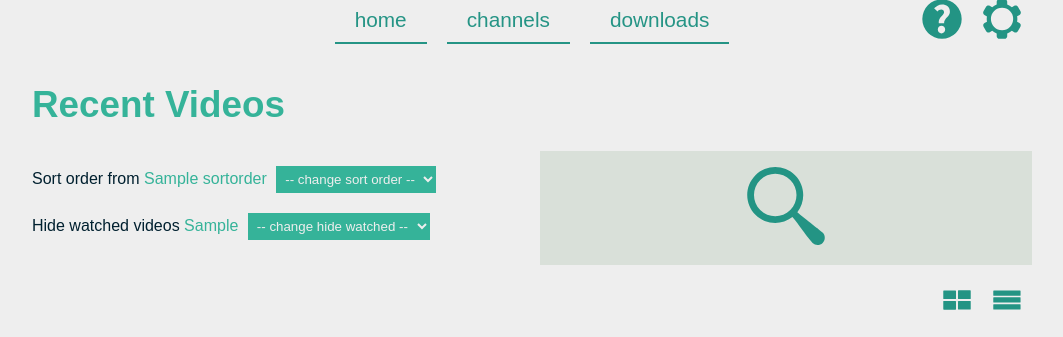
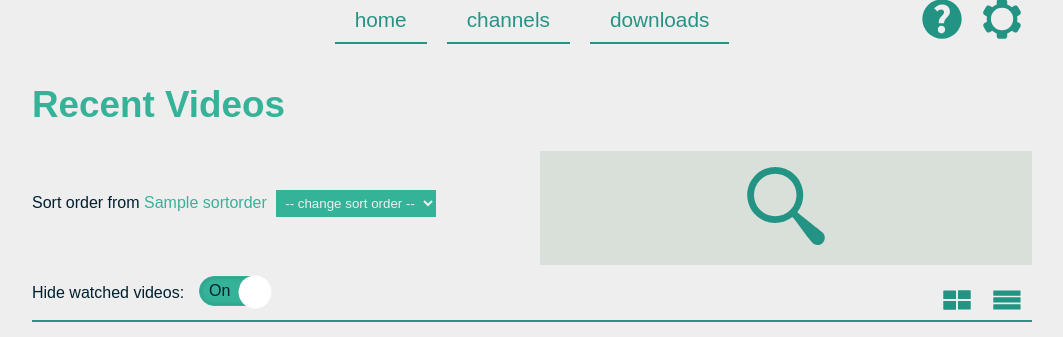
Before and after one commit to tubearchivist/tubearchivist, a Django app: template tubearchivist/home/templates/home/home.html in a window 1280 px wide. Shown: the part 27-364 px from the top of the page, without its empty margins (108-1171 px from the left). Run offline with Django 3.2, Linux system fonts and the light colour scheme; the template is opened without the code that fills it: most values are stand-ins (such as "Sample title", 1, 10 or a date in 2020); some web fonts are replaced.

Commit message:
implement toggle view to hide watched videos

```diff
--- a/tubearchivist/home/templates/home/home.html
+++ b/tubearchivist/home/templates/home/home.html
@@ -13,13 +13,6 @@
                 <option value="downloaded">date downloaded</option>
             </select>
         </p>
-        <p>Hide watched videos <span class="settings-current">{{ hide_watched }}</span>
-            <select name="watched" id="watched" onchange="hideWatched(this.value)">
-                <option value="" disabled selected> -- change hide watched -- </option>
-                <option value="0">show watched videos</option>
-                <option value="1">hide watched videos</option>
-            </select>
-        </p>
     </div>
     <div class="search-form icon-text">
         <div class="search-icon">
@@ -31,9 +24,24 @@
         </form>
     </div>
 </div>
-<div class="view-icons">
-    <img src="{% static 'img/icon-gridview.svg' %}" onclick="changeView(this)" data-origin="home" data-value="grid" alt="grid view">
-    <img src="{% static 'img/icon-listview.svg' %}" onclick="changeView(this)" data-origin="home" data-value="list" alt="list view">
+<div class="view-controls">
+    <div class="toggle">
+        <span>Hide watched videos:</span>
+        <div class="toggleBox">
+            <input
+                id="hide_watched" onclick="toggleCheckbox(this)" type="checkbox"
+                {% if hide_watched %}
+                    checked
+                {% endif %}
+                >
+            <label for="" class="onbtn">On</label>
+            <label for="" class="ofbtn">Off</label>
+        </div>
+    </div>
+    <div class="view-icons">
+        <img src="{% static 'img/icon-gridview.svg' %}" onclick="changeView(this)" data-origin="home" data-value="grid" alt="grid view">
+        <img src="{% static 'img/icon-listview.svg' %}" onclick="changeView(this)" data-origin="home" data-value="list" alt="list view">
+    </div>
 </div>
 <div id="player" class="video-player"></div>
 <div class="video-list {{ view_style }}">
```
